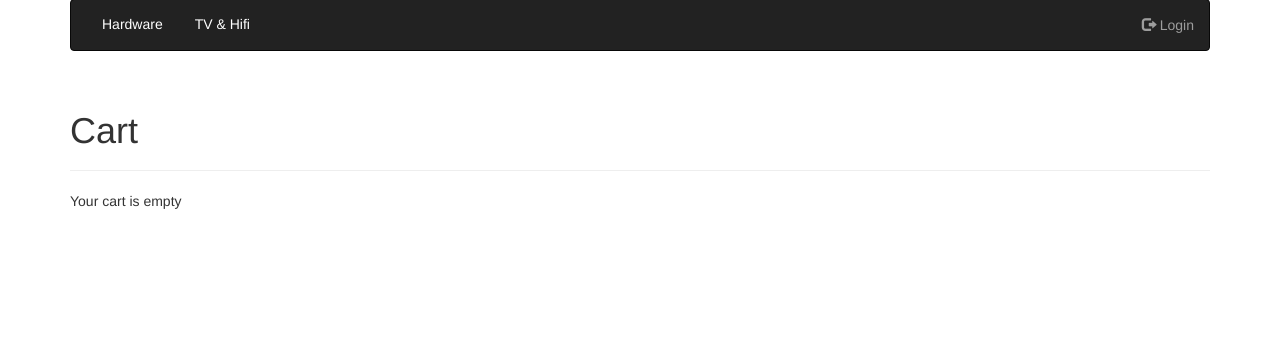
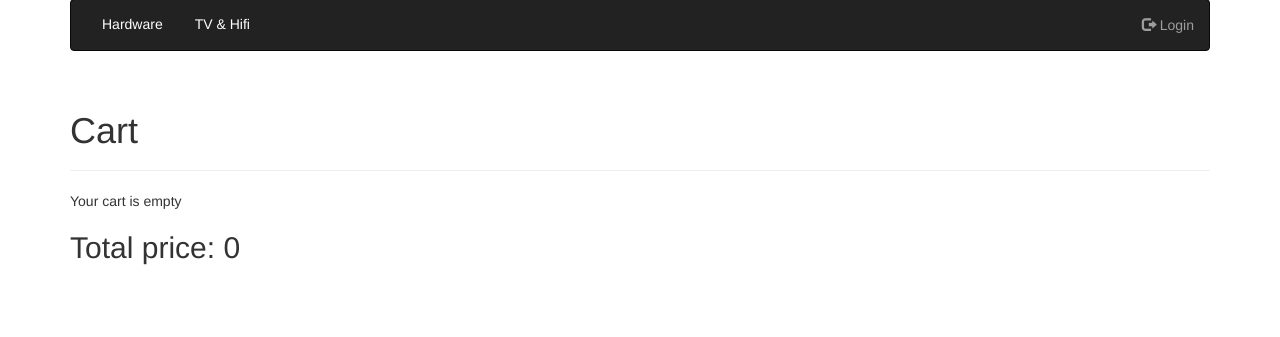
Before and after one commit to ThorPedersen/PHPMandatory1, a PHP site: page /cart.php in a window 1280 px wide. Shown: the part 241-578 px from the top of the page. Run offline with PHP 8.4, Linux system fonts and the light colour scheme; data comes from the database, SQL or seed files in the repository; some libraries are stand-ins or nearby versions.

Commit message:
make most shit work now, while being pretty

```diff
--- a/cart.php
+++ b/cart.php
@@ -9,17 +9,27 @@ if(isset($_SESSION['cart']))
 {
 	//print_r($_SESSION['cart']);
 }
+if(isset($_SESSION['price']))
+{
+	//print_r($_SESSION['price']);
+}
+$_SESSION['price'] = [];
 
 if(isset($_GET['remove_id']))
 {
-	$_SESSION['cart'] = array_diff($_SESSION['cart'], [$_GET['remove_id']]);
+	unset($_SESSION['cart'][$_GET['remove_id']]);
 }
 
 
 if(isset($_SESSION['cart']))
 {
+	$items = [];
+	foreach ($_SESSION['cart'] as $key => $value)
+	{
+		$items[] = $key;
+	}
 
-	$query = "SELECT * FROM products WHERE id IN(".implode(',',$_SESSION['cart']).")";
+	$query = "SELECT * FROM products WHERE id IN(".implode(',',$items).")";
 
 	if ($result = $conn->query($query)) {
 
@@ -101,20 +111,46 @@ $conn->close();
 		{
 			echo "<div class='form-group row'>";
 			echo "<div class='col-lg-2'><img src='img/" . $row['image'] . ".jpg' width='100' height='100'></div>";
+			echo "<label class='col-lg-2'>Price: " . $row['price'] . " </label>";
 			echo "<label class='col-lg-2'>Amount: </label>";
-			echo "<div class='col-lg-2'><input type='text' class='form-control' id='" . $row['id'] . "' width='20'></div>";
+			echo "<div class='col-lg-2'><input type='text' class='form-control' id='" . $row['id'] . "' width='20' value=" . $_SESSION['cart'][$row['id']] . "></div>";
 			echo "<div class='col-lg-4'>" . $row['name'] . " <a href='cart.php?remove_id=" . $row['id'] . "'><span class='glyphicon glyphicon-remove' color:red;></span></a></div>";
 			echo "</form></div><hr>";
+
+			if(array_key_exists($row['id'], $_SESSION['price'])){
+
+			}
+			else
+			{
+				$_SESSION['price'][$row['id']] = ($_SESSION['cart'][$row['id']] * $row['price']);
+			}
+
 		}
 	echo "<div class='row'>";
 	echo "<div class='col-md-3 offset-md-2'><input type='submit' class='btn btn-success' value='Purchase'></div>";
-	echo 	"</form>";
+	echo "</form>";
 	echo "</div>";
+
+
 	}
 	else
 	{
-		echo "<span>Your cart is empty</span>";
+		echo "<span>Your cart is empty</span><br>";
 	}
+	if(isset($_SESSION['price'])) {
+		$totalprice = 0;
+		foreach($_SESSION['price'] as $price)
+		{
+			$totalprice+=$price;
+			//echo $price;
+		}
+
+	}
+	if(isset($totalprice))
+	{
+		echo "<h2>Total price: " . $totalprice . "</h2>";
+	}
+
 	?>
 </div>
 
```
Also changed, not shown: admin.php (+17 -1 lines), products.php (+10 -18 lines).
